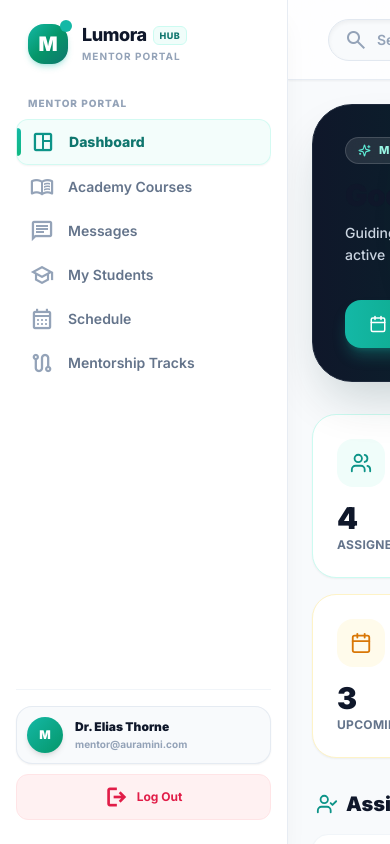
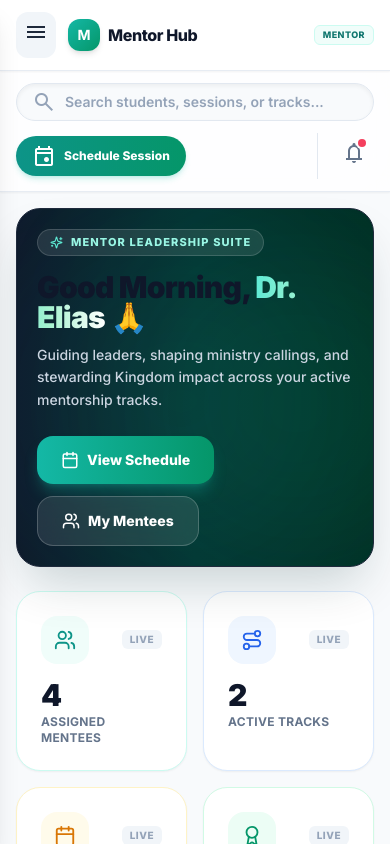
Before and after one commit to uc17mille/stitch_divine_ministry_ecosystem, a Next.js app in the folder frontend/: page /mentor in a window 390 px wide. Shown: the top 844 px of the page. Built offline with nearby package versions, Linux system fonts and the light colour scheme; no server answers.

Commit message:
fix(mobile): optimize Admin, Mentor, and Student portal mobile views with responsive slide-out drawers and fluid container layouts

```diff
--- a/frontend/src/app/admin/layout.tsx
+++ b/frontend/src/app/admin/layout.tsx
@@ -2,8 +2,8 @@
 
 import { useAuthStore } from '@/store/authStore';
 import { useRouter, usePathname } from 'next/navigation';
-import { useEffect } from 'react';
-import { motion } from 'framer-motion';
+import { useEffect, useState } from 'react';
+import { motion, AnimatePresence } from 'framer-motion';
 import Link from 'next/link';
 import { toast } from 'sonner';
 
@@ -11,6 +11,7 @@ export default function AdminLayout({ children }: { children: React.ReactNode })
   const { user, logout } = useAuthStore();
   const router = useRouter();
   const pathname = usePathname();
+  const [mobileOpen, setMobileOpen] = useState(false);
 
   useEffect(() => {
     if (user && user.role !== 'ADMINISTRATOR' && user.role !== 'admin') {
@@ -33,11 +34,51 @@ export default function AdminLayout({ children }: { children: React.ReactNode })
   ];
 
   return (
-    <div className="bg-slate-50 text-slate-900 overflow-x-hidden min-h-screen flex selection:bg-indigo-500/20 font-sans">
+    <div className="bg-slate-50 text-slate-900 overflow-x-hidden min-h-screen flex flex-col md:flex-row selection:bg-indigo-500/20 font-sans">
+
+      {/* MOBILE STICKY TOP HEADER */}
+      <header className="sticky top-0 z-40 md:hidden w-full bg-white/90 backdrop-blur-xl border-b border-slate-200/80 px-4 py-3 flex items-center justify-between shadow-sm">
+        <div className="flex items-center gap-3">
+          <button
+            onClick={() => setMobileOpen(!mobileOpen)}
+            className="p-2 bg-slate-100 hover:bg-slate-200 rounded-xl text-slate-800 transition-all active:scale-95"
+            aria-label="Toggle menu"
+          >
+            <span className="material-symbols-outlined text-[22px]">{mobileOpen ? 'close' : 'menu'}</span>
+          </button>
+          <Link href="/admin" className="flex items-center gap-2">
+            <div className="w-8 h-8 rounded-xl bg-gradient-to-br from-indigo-500 to-violet-500 flex items-center justify-center text-white font-bold text-sm shadow-md">
+              A
+            </div>
+            <span className="font-extrabold text-slate-900 tracking-tight text-base">Admin Panel</span>
+          </Link>
+        </div>
+
+        <div className="flex items-center gap-2">
+          <span className="px-2 py-0.5 text-[9px] font-extrabold uppercase tracking-wider bg-violet-50 text-violet-700 border border-violet-100 rounded-md">
+            Admin
+          </span>
+        </div>
+      </header>
+
+      {/* MOBILE OVERLAY */}
+      <AnimatePresence>
+        {mobileOpen && (
+          <motion.div
+            initial={{ opacity: 0 }}
+            animate={{ opacity: 1 }}
+            exit={{ opacity: 0 }}
+            onClick={() => setMobileOpen(false)}
+            className="fixed inset-0 bg-slate-950/40 backdrop-blur-sm z-40 md:hidden"
+          />
+        )}
+      </AnimatePresence>
 
       {/* ---------------- SIDEBAR ---------------- */}
-      <aside className="h-screen w-72 fixed left-0 top-0 bg-slate-50 border-r border-slate-200/80 z-50 flex flex-col py-8 px-5">
-        <div className="mb-12 px-3">
+      <aside className={`h-screen w-72 fixed left-0 top-0 bg-slate-50 border-r border-slate-200/80 z-50 flex flex-col py-8 px-5 transition-transform duration-300 shadow-xl md:shadow-none ${
+        mobileOpen ? 'translate-x-0' : '-translate-x-full'
+      } md:translate-x-0`}>
+        <div className="mb-8 px-3">
           <div className="flex items-center gap-3 mb-2">
             <div className="w-10 h-10 rounded-2xl bg-gradient-to-br from-indigo-500 to-violet-500 flex items-center justify-center text-white font-bold text-xl shadow-md">
               A
@@ -49,11 +90,11 @@ export default function AdminLayout({ children }: { children: React.ReactNode })
           </div>
         </div>
 
-        <nav className="flex-1 space-y-1">
+        <nav className="flex-1 space-y-1 overflow-y-auto scrollbar-hide">
           {sidebarLinks.map((link) => {
             const isActive = pathname === link.path;
             return (
-              <Link key={link.name} href={link.path}>
+              <Link key={link.name} href={link.path} onClick={() => setMobileOpen(false)}>
                 <div
                   className={`w-full flex items-center px-4 py-3 rounded-2xl transition-colors duration-150 relative group overflow-hidden ${
                     isActive
@@ -71,7 +112,9 @@ export default function AdminLayout({ children }: { children: React.ReactNode })
 
         <div className="mt-auto pt-6 space-y-3">
           <div className="flex items-center gap-3 p-3 bg-white border border-slate-200/60 rounded-2xl shadow-sm">
-            <img className="w-10 h-10 rounded-full object-cover ring-2 ring-slate-100" alt="Admin User" src="https://lh3.googleusercontent.com/aida-public/AB6AXuDB724ISuVK9wzGZOXljNO7BkVLd2Kf4yte-edBzZGuNDYfnwTO2ig8khUuxNUYadFI0YudWR0J-QnHFetLHh9713wbJiyaqNIQFjsWDXtKZ8qfHToyfqqjy9sN3_N3FtTWe7e7DcnflOzhQHg1sv9L079T7tqhvK__RLbrzONttnRlVazhv7UR1Ivk_jEZP1_3X_JSKU5X2cjwyzxCntJhgQ7A9hxVT-iWAQkLk3SPf7CS41q-zFch" />
+            <div className="w-10 h-10 rounded-full bg-gradient-to-br from-indigo-500 to-violet-500 flex items-center justify-center text-white font-bold text-sm">
+              {user?.profile?.firstName?.[0] || 'A'}
+            </div>
             <div className="overflow-hidden flex-1">
               <p className="text-sm font-bold text-slate-900 truncate">{user?.profile ? `${user.profile.firstName} ${user.profile.lastName}` : 'Admin User'}</p>
               <p className="text-[11px] font-medium text-slate-500 truncate mt-0.5">{user?.email || 'admin@auramini.com'}</p>
@@ -92,35 +135,30 @@ export default function AdminLayout({ children }: { children: React.ReactNode })
       </aside>
 
       {/* ---------------- MAIN CANVAS ---------------- */}
-      <main className="ml-72 flex-1 min-h-screen pb-12">
+      <main className="md:ml-72 flex-1 min-h-screen pb-12 w-full min-w-0">
 
         {/* Top Header */}
-        <header className="sticky top-0 z-40 w-full h-20 flex justify-between items-center px-20 bg-slate-50/95 border-b border-slate-200/60">
-          <div className="absolute inset-0 bg-gradient-to-r from-indigo-500/5 to-violet-500/5 opacity-50"></div>
-
-          <div className="flex items-center flex-1 relative z-10">
-            <div className="relative w-96 max-w-full group">
+        <header className="sticky top-0 z-30 w-full min-h-[4rem] flex flex-col sm:flex-row justify-between items-start sm:items-center px-4 sm:px-8 lg:px-16 py-3 bg-slate-50/95 border-b border-slate-200/60 gap-3">
+          <div className="flex items-center w-full sm:w-auto flex-1 relative z-10">
+            <div className="relative w-full sm:w-96 max-w-full group">
               <span className="material-symbols-outlined absolute left-4 top-1/2 -translate-y-1/2 text-slate-400 group-focus-within:text-indigo-500 transition-colors" style={{ fontVariationSettings: "'FILL' 0, 'wght' 400, 'GRAD' 0, 'opsz' 24" }}>search</span>
               <input
-                className="w-full bg-white border border-slate-200/80 rounded-full pl-12 pr-4 py-2.5 text-sm font-medium focus:ring-2 focus:ring-indigo-500/20 focus:border-indigo-500 transition-all shadow-sm placeholder-slate-400"
-                placeholder="Search resources, users, or donations..."
+                className="w-full bg-white border border-slate-200/80 rounded-full pl-12 pr-4 py-2 text-sm font-medium focus:ring-2 focus:ring-indigo-500/20 focus:border-indigo-500 transition-all shadow-sm placeholder-slate-400"
+                placeholder="Search resources, users, or courses..."
                 type="text"
               />
             </div>
           </div>
 
-          <div className="flex items-center gap-6 relative z-10">
-            <motion.button whileHover={{ scale: 1.02 }} whileTap={{ scale: 0.98 }} className="flex items-center gap-2 bg-slate-900 text-white px-5 py-2.5 rounded-full font-bold text-sm shadow-md hover:shadow-lg hover:bg-slate-800 transition-all">
-              <span className="material-symbols-outlined text-[18px]" style={{ fontVariationSettings: "'FILL' 0, 'wght' 400, 'GRAD' 0, 'opsz' 24" }}>add</span>
-              New Prayer Request
+          <div className="flex items-center justify-between w-full sm:w-auto gap-4 relative z-10">
+            <motion.button whileHover={{ scale: 1.02 }} whileTap={{ scale: 0.98 }} className="flex items-center gap-2 bg-slate-900 text-white px-4 py-2 rounded-full font-bold text-xs shadow-md hover:bg-slate-800 transition-all">
+              <span className="material-symbols-outlined text-[16px]">add</span>
+              New Course
             </motion.button>
             <div className="flex items-center gap-2 text-slate-500">
-              <button className="relative p-2.5 rounded-full hover:bg-slate-200/50 hover:text-slate-900 transition-colors">
-                <span className="material-symbols-outlined" style={{ fontVariationSettings: "'FILL' 0, 'wght' 400, 'GRAD' 0, 'opsz' 24" }}>notifications</span>
-                <span className="absolute top-2 right-2.5 w-2 h-2 bg-rose-500 rounded-full ring-2 ring-slate-50"></span>
-              </button>
-              <button className="p-2.5 rounded-full hover:bg-slate-200/50 hover:text-slate-900 transition-colors">
-                <span className="material-symbols-outlined" style={{ fontVariationSettings: "'FILL' 0, 'wght' 400, 'GRAD' 0, 'opsz' 24" }}>chat_bubble</span>
+              <button className="relative p-2 rounded-full hover:bg-slate-200/50 hover:text-slate-900 transition-colors">
+                <span className="material-symbols-outlined text-[20px]">notifications</span>
+                <span className="absolute top-1.5 right-2 w-2 h-2 bg-rose-500 rounded-full ring-2 ring-slate-50"></span>
               </button>
             </div>
           </div>
--- a/frontend/src/app/admin/page.tsx
+++ b/frontend/src/app/admin/page.tsx
@@ -41,7 +41,7 @@ export default function AdminDashboardPage() {
       variants={containerVariants}
       initial="hidden"
       animate="show"
-      className="max-w-[1600px] mx-auto space-y-6 font-sans text-slate-900 pb-12 px-8 sm:px-12 lg:px-20 pt-8"
+      className="max-w-[1600px] mx-auto space-y-6 font-sans text-slate-900 pb-12 px-4 sm:px-8 lg:px-12 xl:px-20 pt-4 sm:pt-8"
     >
 
       {/* 1. TOP ROW: LIVE KPI CARDS */}
--- a/frontend/src/app/mentor/layout.tsx
+++ b/frontend/src/app/mentor/layout.tsx
@@ -2,8 +2,8 @@
 
 import { useAuthStore } from '@/store/authStore';
 import { useRouter, usePathname } from 'next/navigation';
-import { useEffect } from 'react';
-import { motion } from 'framer-motion';
+import { useEffect, useState } from 'react';
+import { motion, AnimatePresence } from 'framer-motion';
 import Link from 'next/link';
 import { toast } from 'sonner';
 
@@ -11,6 +11,7 @@ export default function MentorLayout({ children }: { children: React.ReactNode }
   const { user, logout } = useAuthStore();
   const router = useRouter();
   const pathname = usePathname();
+  const [mobileOpen, setMobileOpen] = useState(false);
 
   useEffect(() => {
     if (user && user.role !== 'MENTOR') {
@@ -30,10 +31,50 @@ export default function MentorLayout({ children }: { children: React.ReactNode }
   ];
 
   return (
-    <div className="bg-slate-50 text-slate-900 overflow-x-hidden min-h-screen flex selection:bg-teal-500/20 font-sans">
+    <div className="bg-slate-50 text-slate-900 overflow-x-hidden min-h-screen flex flex-col md:flex-row selection:bg-teal-500/20 font-sans">
+
+      {/* MOBILE STICKY TOP HEADER */}
+      <header className="sticky top-0 z-40 md:hidden w-full bg-white/90 backdrop-blur-xl border-b border-slate-200/80 px-4 py-3 flex items-center justify-between shadow-sm">
+        <div className="flex items-center gap-3">
+          <button
+            onClick={() => setMobileOpen(!mobileOpen)}
+            className="p-2 bg-slate-100 hover:bg-slate-200 rounded-xl text-slate-800 transition-all active:scale-95"
+            aria-label="Toggle menu"
+          >
+            <span className="material-symbols-outlined text-[22px]">{mobileOpen ? 'close' : 'menu'}</span>
+          </button>
+          <Link href="/mentor" className="flex items-center gap-2">
+            <div className="w-8 h-8 rounded-xl bg-gradient-to-br from-teal-500 to-emerald-600 flex items-center justify-center text-white font-bold text-sm shadow-md">
+              M
+            </div>
+            <span className="font-extrabold text-slate-900 tracking-tight text-base">Mentor Hub</span>
+          </Link>
+        </div>
+
+        <div className="flex items-center gap-2">
+          <span className="px-2 py-0.5 text-[9px] font-extrabold uppercase tracking-wider bg-teal-50 text-teal-700 border border-teal-100 rounded-md">
+            Mentor
+          </span>
+        </div>
+      </header>
+
+      {/* MOBILE OVERLAY */}
+      <AnimatePresence>
+        {mobileOpen && (
+          <motion.div
+            initial={{ opacity: 0 }}
+            animate={{ opacity: 1 }}
+            exit={{ opacity: 0 }}
+            onClick={() => setMobileOpen(false)}
+            className="fixed inset-0 bg-slate-950/40 backdrop-blur-sm z-40 md:hidden"
+          />
+        )}
+      </AnimatePresence>
 
       {/* ---------------- SIDEBAR (2026 SAAS) ---------------- */}
-      <aside className="h-screen w-72 fixed left-0 top-0 bg-white/95 backdrop-blur-2xl border-r border-slate-200/80 z-50 flex flex-col py-6 px-4 shadow-xl shadow-slate-900/5">
+      <aside className={`h-screen w-72 fixed left-0 top-0 bg-white/95 backdrop-blur-2xl border-r border-slate-200/80 z-50 flex flex-col py-6 px-4 shadow-xl md:shadow-none transition-transform duration-300 ${
+        mobileOpen ? 'translate-x-0' : '-translate-x-full'
+      } md:translate-x-0`}>
 
         {/* LOGO */}
         <div className="mb-8 px-3">
@@ -68,7 +109,7 @@ export default function MentorLayout({ children }: { children: React.ReactNode }
           {sidebarLinks.map((link) => {
             const isActive = pathname === link.path;
             return (
-              <Link key={link.name} href={link.path}>
+              <Link key={link.name} href={link.path} onClick={() => setMobileOpen(false)}>
                 <div
                   className={`w-full flex items-center px-3.5 py-2.5 rounded-xl transition-all duration-200 relative group overflow-hidden ${
                     isActive
@@ -117,38 +158,35 @@ export default function MentorLayout({ children }: { children: React.ReactNode }
       </aside>
 
       {/* ---------------- MAIN CANVAS ---------------- */}
-      <main className="ml-72 flex-1 min-h-screen pb-12">
+      <main className="md:ml-72 flex-1 min-h-screen pb-12 w-full min-w-0">
 
         {/* TOP HEADER */}
-        <header className="sticky top-0 z-40 w-full h-20 flex justify-between items-center px-10 lg:px-16 bg-white/80 backdrop-blur-xl border-b border-slate-200/80 shadow-sm">
-          <div className="flex items-center flex-1 relative z-10">
-            <div className="relative w-96 max-w-full group">
+        <header className="sticky top-0 z-30 w-full min-h-[4rem] flex flex-col sm:flex-row justify-between items-start sm:items-center px-4 sm:px-8 lg:px-16 py-3 bg-white/80 backdrop-blur-xl border-b border-slate-200/80 shadow-sm gap-3">
+          <div className="flex items-center w-full sm:w-auto flex-1 relative z-10">
+            <div className="relative w-full sm:w-96 max-w-full group">
               <span className="material-symbols-outlined absolute left-4 top-1/2 -translate-y-1/2 text-slate-400 group-focus-within:text-teal-500 transition-colors" style={{ fontVariationSettings: "'FILL' 0, 'wght' 400, 'GRAD' 0, 'opsz' 24" }}>search</span>
               <input
-                className="w-full bg-slate-50 border border-slate-200 rounded-full pl-12 pr-4 py-2.5 text-sm font-semibold focus:outline-none focus:ring-2 focus:ring-teal-500/20 focus:border-teal-500 focus:bg-white transition-all shadow-inner placeholder-slate-400"
+                className="w-full bg-slate-50 border border-slate-200 rounded-full pl-12 pr-4 py-2 text-sm font-semibold focus:outline-none focus:ring-2 focus:ring-teal-500/20 focus:border-teal-500 focus:bg-white transition-all shadow-inner placeholder-slate-400"
                 placeholder="Search students, sessions, or tracks..."
                 type="text"
               />
             </div>
           </div>
 
-          <div className="flex items-center gap-4 relative z-10">
+          <div className="flex items-center justify-between w-full sm:w-auto gap-4 relative z-10">
             <motion.button
               whileHover={{ scale: 1.02 }}
               whileTap={{ scale: 0.98 }}
-              className="flex items-center gap-2 bg-gradient-to-r from-teal-600 to-emerald-600 text-white px-5 py-2.5 rounded-full font-extrabold text-xs shadow-md hover:shadow-lg shadow-teal-500/20 transition-all"
+              className="flex items-center gap-2 bg-gradient-to-r from-teal-600 to-emerald-600 text-white px-4 py-2 rounded-full font-extrabold text-xs shadow-md hover:shadow-lg shadow-teal-500/20 transition-all"
             >
-              <span className="material-symbols-outlined text-[18px]" style={{ fontVariationSettings: "'FILL' 0, 'wght' 500, 'GRAD' 0, 'opsz' 24" }}>event</span>
+              <span className="material-symbols-outlined text-[16px]">event</span>
               Schedule Session
             </motion.button>
 
             <div className="flex items-center gap-1 text-slate-500 border-l border-slate-200 pl-4">
-              <button className="relative p-2.5 rounded-full hover:bg-slate-100 hover:text-slate-900 transition-colors">
-                <span className="material-symbols-outlined text-[20px]" style={{ fontVariationSettings: "'FILL' 0, 'wght' 400, 'GRAD' 0, 'opsz' 24" }}>notifications</span>
-                <span className="absolute top-2 right-2.5 w-2 h-2 bg-rose-500 rounded-full ring-2 ring-white"></span>
-              </button>
-              <button className="p-2.5 rounded-full hover:bg-slate-100 hover:text-slate-900 transition-colors">
-                <span className="material-symbols-outlined text-[20px]" style={{ fontVariationSettings: "'FILL' 0, 'wght' 400, 'GRAD' 0, 'opsz' 24" }}>chat_bubble</span>
+              <button className="relative p-2 rounded-full hover:bg-slate-100 hover:text-slate-900 transition-colors">
+                <span className="material-symbols-outlined text-[20px]">notifications</span>
+                <span className="absolute top-1.5 right-2 w-2 h-2 bg-rose-500 rounded-full ring-2 ring-white"></span>
               </button>
             </div>
           </div>
--- a/frontend/src/app/mentor/page.tsx
+++ b/frontend/src/app/mentor/page.tsx
@@ -84,14 +84,14 @@ export default function MentorDashboardPage() {
   const displayTracks = myTracks.length > 0 ? myTracks : MOCK_TRACKS;
 
   return (
-    <div className="p-6 lg:p-10 max-w-7xl mx-auto space-y-8 bg-slate-50 min-h-screen font-sans selection:bg-teal-500/20">
+    <div className="p-4 sm:p-6 lg:p-10 max-w-7xl mx-auto space-y-6 sm:space-y-8 bg-slate-50 min-h-screen font-sans selection:bg-teal-500/20">
 
       {/* 1. 2026 MENTOR HERO */}
       <motion.div
         initial={{ opacity: 0, y: 20 }}
         animate={{ opacity: 1, y: 0 }}
         transition={{ duration: 0.6 }}
-        className="relative bg-gradient-to-r from-slate-900 via-teal-950 to-emerald-950 rounded-[2.5rem] p-8 lg:p-10 text-white shadow-2xl shadow-teal-950/20 overflow-hidden border border-slate-800 flex flex-col lg:flex-row lg:items-center justify-between gap-8"
+        className="relative bg-gradient-to-r from-slate-900 via-teal-950 to-emerald-950 rounded-3xl sm:rounded-[2.5rem] p-5 sm:p-8 lg:p-10 text-white shadow-2xl shadow-teal-950/20 overflow-hidden border border-slate-800 flex flex-col lg:flex-row lg:items-center justify-between gap-6 sm:gap-8"
       >
         {/* Ambient glow effects */}
         <div className="absolute top-0 right-0 w-96 h-96 bg-teal-500/10 rounded-full blur-[100px] pointer-events-none" />
```
